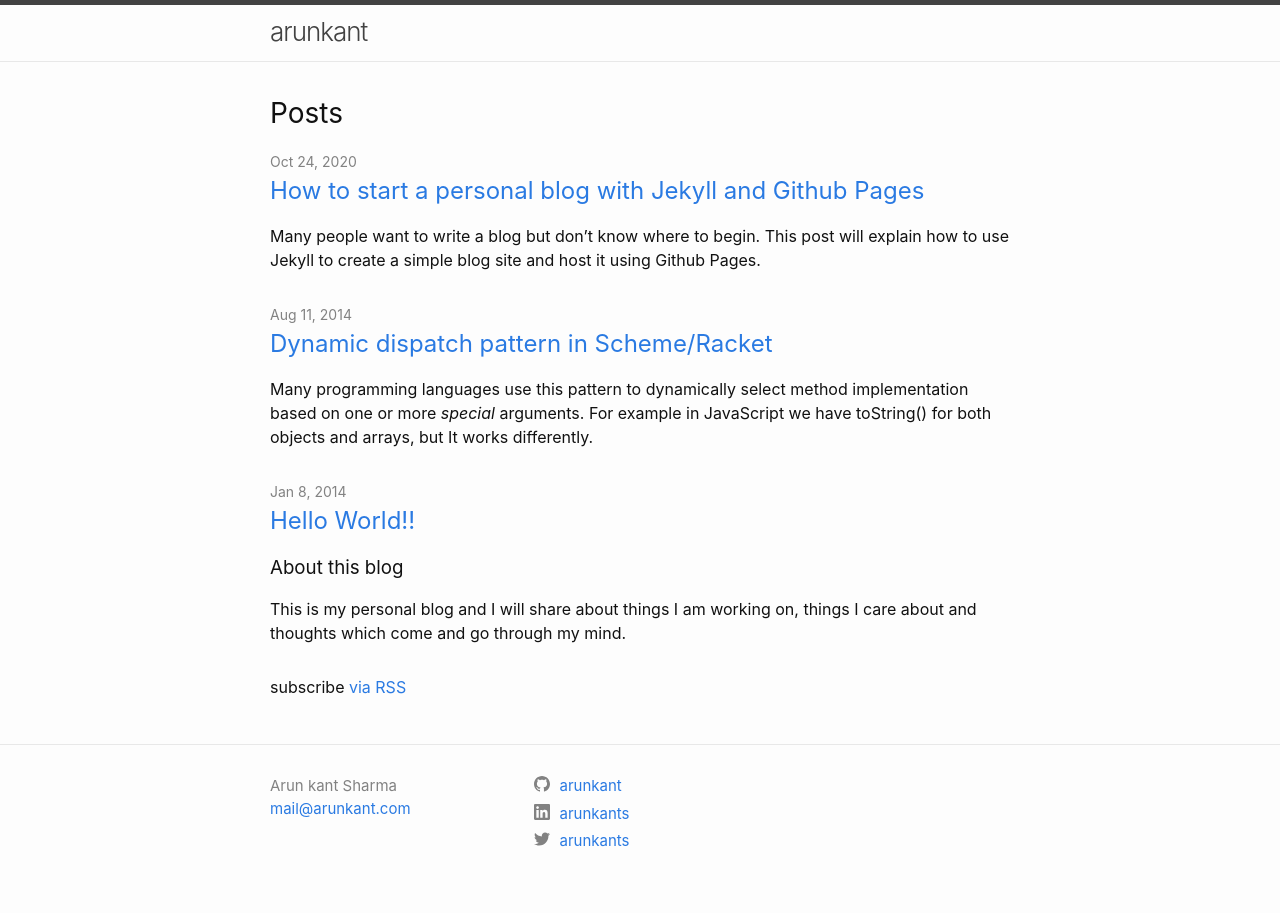
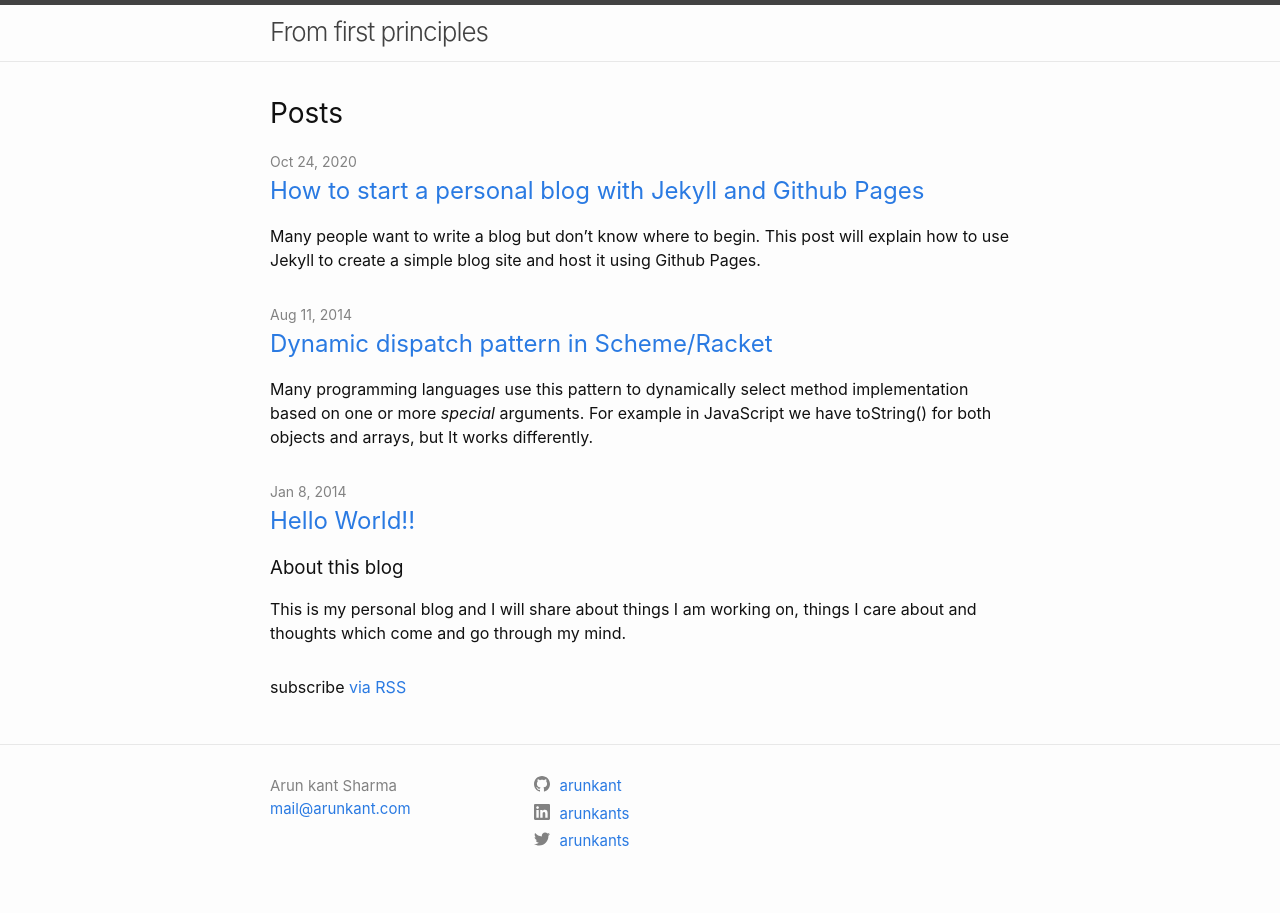
Before and after one commit to arunkant/arunkant.github.io, a Jekyll site: the page built from index.markdown, in a window 1280 px wide. Built offline with Jekyll 4.4.1, drawn with Linux system fonts in a browser that asks for light colours.

Commit message:
Change title to from first principles

```diff
--- a/_config.yml
+++ b/_config.yml
@@ -18,7 +18,7 @@
 # You can create any custom variable you would like, and they will be accessible
 # in the templates via {{ site.myvariable }}.
 
-title: arunkant
+title: From first principles
 author: Arun kant Sharma
 email: mail@arunkant.com
 # description: >- # this means to ignore newlines until "baseurl:"
```
